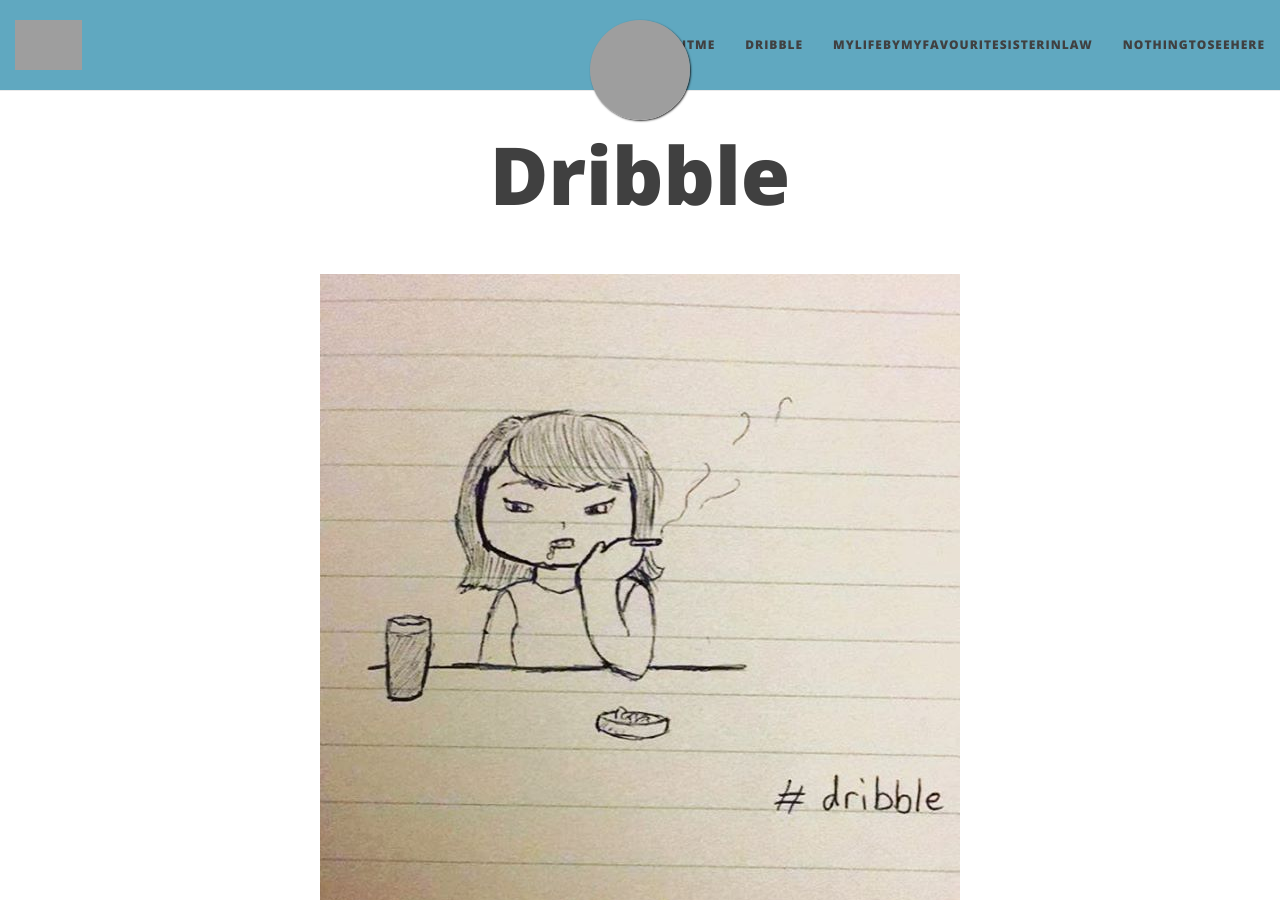
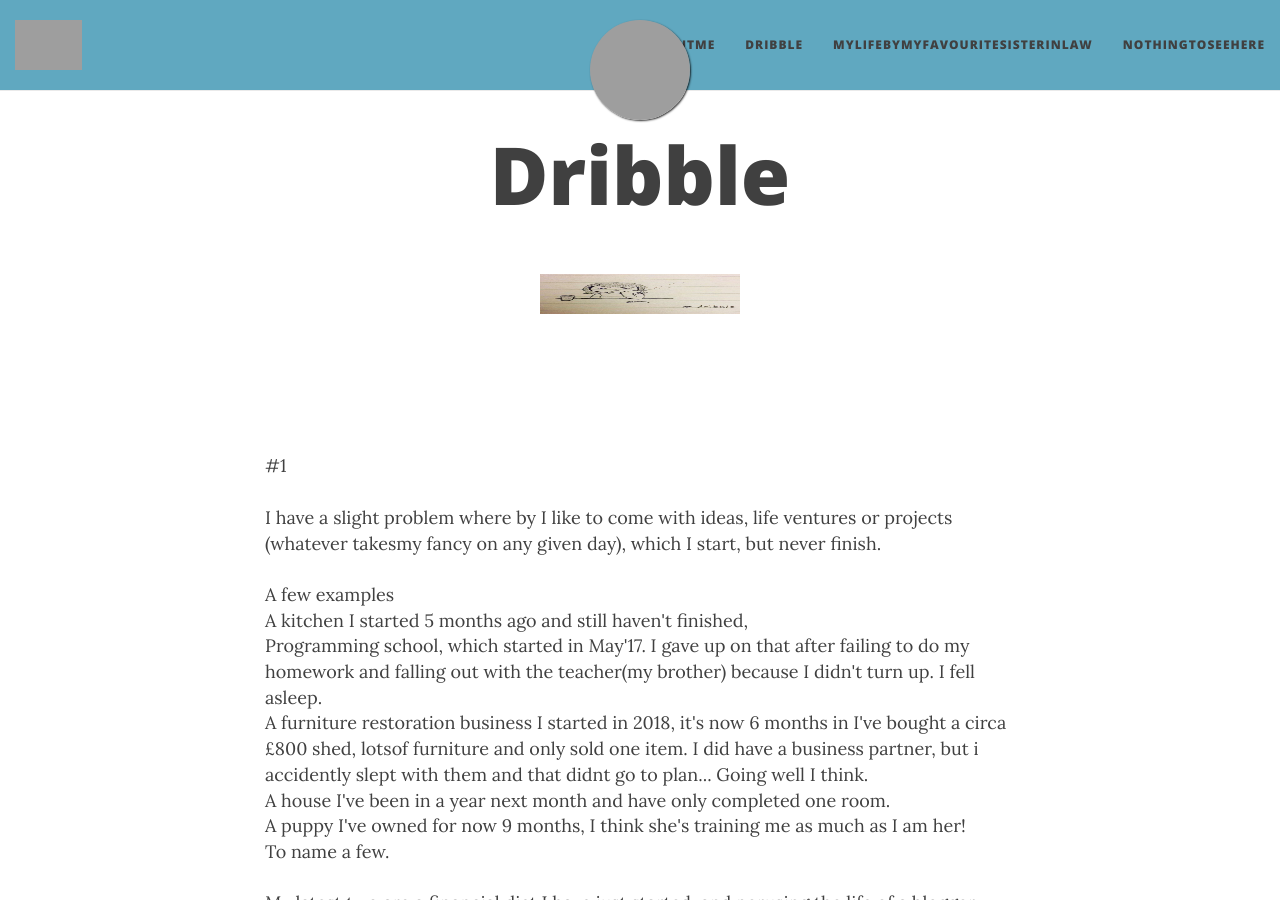
Before and after one commit to ellis-ward/ellis-ward.github.io, a Jekyll site: the page built from Dribble.md, in a window 1280 px wide and 900 px high. Built offline with Jekyll 4.4.1, drawn with Linux system fonts in a browser that asks for light colours; nearby versions of some CDN libraries; grey boxes are pictures that could not be loaded.

Commit message:
Update Dribble.md

```diff
--- a/Dribble.md
+++ b/Dribble.md
@@ -7,7 +7,7 @@
 <div class="text-center">
   <br/>
  <a href="https://www.instagram.com/p/BL4QxMmj3gu/?utm_source=ig_web_button_share_sheet">
-  <img src="{{ site.baseurl }}/img/dribble.jpg" />
+  <img src="{{ site.baseurl }}/img/dribble.jpg" width="200" height="40"/>
   </a>
 </div>
 <br><br>
```
